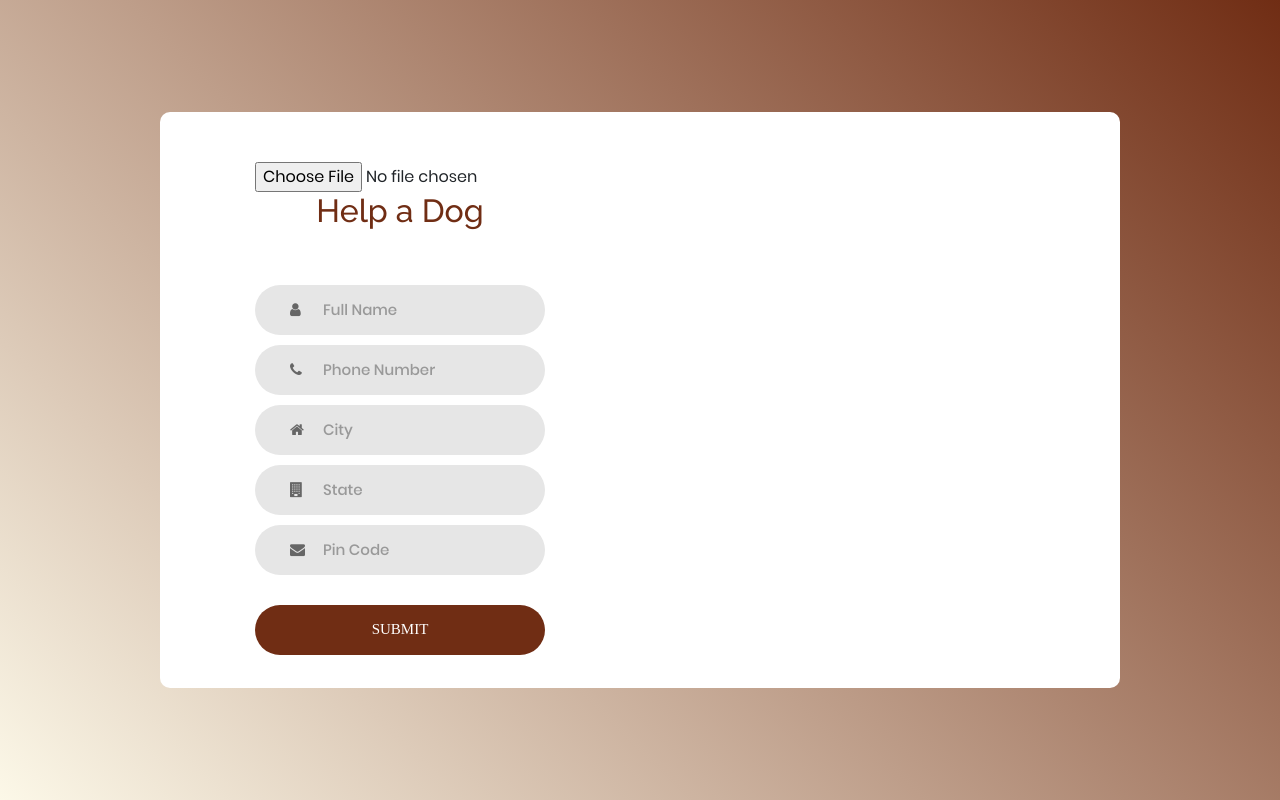
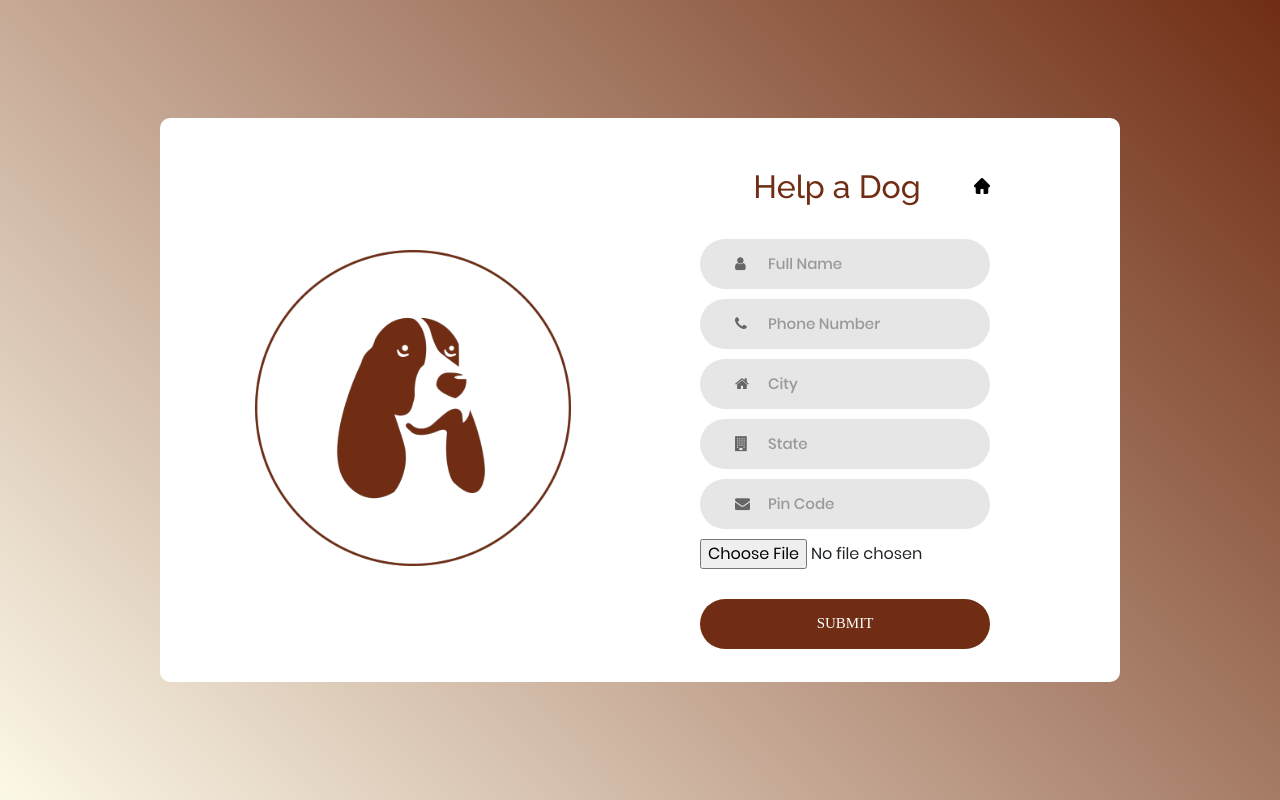
Before and after one commit to adityanagar10/paw-helper, a web app: file login/register.html in a window 1280 px wide. Run offline with its HTML, style and script files only (its server is not run), Linux system fonts and the light colour scheme; some libraries are stand-ins or nearby versions; some web fonts are replaced.

Commit message:
Form updated

```diff
--- a/app.js
+++ b/app.js
@@ -99,7 +99,7 @@ const doginfo = new mongoose.model("doginfo", doginfoSchema);
 
 app.get('/', (req, res) => {
   res.sendFile(__dirname + "/index.html");
-  res.send(req.oidc.isAuthenticated() ? 'Logged in' : 'Logged out');
+
 });
 
 app.get('/adopt', requiresAuth(), function (req, res) {
--- a/login/css/main.css
+++ b/login/css/main.css
@@ -218,7 +218,7 @@ iframe {
 
   width: 100%;
   display: block;
-  padding-bottom: 54px;
+  padding-bottom: 32px;
 }
 
 
@@ -461,3 +461,9 @@ iframe {
     opacity: 1;
   }
 }
+#home-icon-back{
+  height: 16px;
+  width: 16px;
+  float: right;
+  margin-top: 10px;
+}
--- a/login/register.html
+++ b/login/register.html
@@ -34,15 +34,17 @@
 		<div class="container-login100">
 			<div class="wrap-login100">
 
+				<div class="login100-pic js-tilt" data-tilt>
+					<img src="login/images/Group_7.png" alt="IMG">
+				</div>
+
 
 				<form action="/help" method="POST" enctype="multipart/form-data" class="login100-form validate-form">
-					<div class="login100-pic js-tilt" data-tilt>
-						<input type="file" name="myImage" id="">
-					</div>
+
 					<span class="login100-form-title">
 						Help a Dog
+						<a href="/"><img src="login/images/home.png" alt="" id="home-icon-back"></a>
 					</span>
-
 					<div class="wrap-input100 validate-input" data-validate="Valid email is required: ex@abc.xyz">
 						<input class="input100" type="text" name="name" placeholder="Full Name">
 						<span class="focus-input100"></span>
@@ -83,10 +85,9 @@
 						</span>
 					</div>
 
-
-
-
-
+					<div class="wrap-input100" data-tilt>
+						<input type="file" name="myImage" id="image-input">
+					</div>
 					<div class="container-login100-form-btn">
 						<button class="login100-form-btn">
 							Submit
--- a/package.json
+++ b/package.json
@@ -22,6 +22,7 @@
     "ejs": "^3.1.6",
     "express": "^4.17.1",
     "express-openid-connect": "^2.4.0",
+    "mongoose": "^5.12.12",
     "multer": "^1.4.2"
   }
 }
```
Also changed, not shown: login/images/home.png (added), 1 other file.
